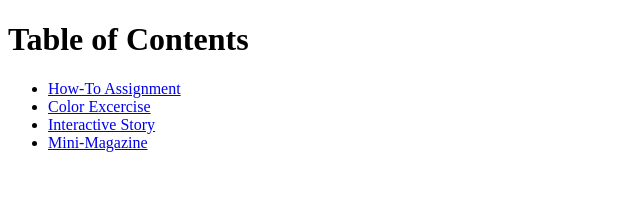
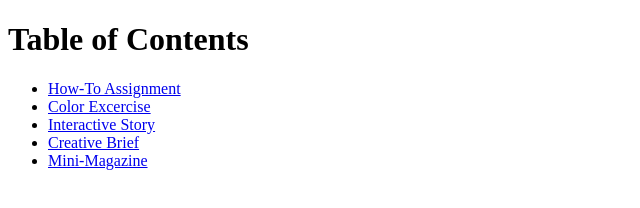
Before and after one commit to alarussa0/alarussa0.github.io, a plain HTML site: page index.html in a window 1280 px wide. Shown: the whole page, without its empty margins (0-640 px from the left). Drawn offline with Linux system fonts and the light colour scheme.

Commit message:
Final Project link
Linked to final project pages from the index.

```diff
--- a/index.html
+++ b/index.html
@@ -14,7 +14,8 @@
                 <li><a href="how-to/how_to.html">How-To Assignment</a></li>
                 <li><a href="color-project/color.html">Color Excercise</a></li>
                 <li><a href="#">Interactive Story</a></li>
-                <li><a href="#">Mini-Magazine</a></li>
+                <li><a href="#">Creative Brief</a></li>
+                <li><a href="final/index.html">Mini-Magazine</a></li>
             </ul>
         </nav>
 
```
